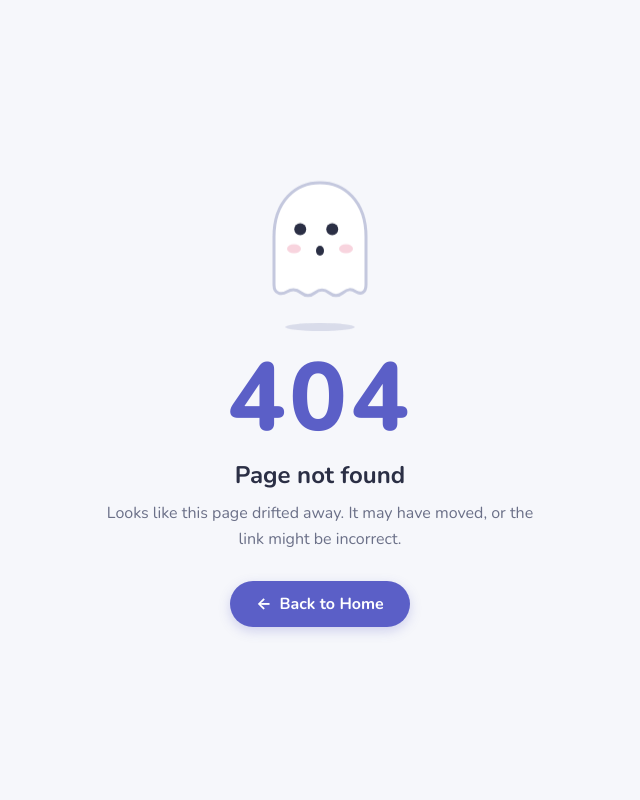
After one commit to ranjitachari5/django-blog, a Django app: template templates/404.html in a window 1280 px wide. The commit adds this page. Shown: the whole page, without its empty margins (320-960 px from the left). Run offline with Django 5.2, Linux system fonts and the light colour scheme; the template is opened without the code that fills it, so the values that code supplies are empty.

Commit message:
Made a template for 404 not found error

```diff
--- a/blog_main/settings.py
+++ b/blog_main/settings.py
@@ -23,9 +23,9 @@ BASE_DIR = Path(__file__).resolve().parent.parent
 SECRET_KEY = 'django-insecure-fxrz%dzun!k!-p!=ov3gw*87jfwn)f-!v!!5_*v&9!y3cyt4#f'
 
 # SECURITY WARNING: don't run with debug turned on in production!
-DEBUG = True
+DEBUG = False
 
-ALLOWED_HOSTS = []
+ALLOWED_HOSTS = ['*']
 
 
 # Application definition
--- a/blogs/views.py
+++ b/blogs/views.py
@@ -9,6 +9,6 @@ def posts_by_category(request,category_id):
     try:
         category = get_object_or_404(Category, id=category_id)
     except:
-        return redirect('home')
+        return redirect('404.html')
     context={"posts":posts,"category":category,"categories":categories}
     return render(request,'post_by_category.html',context)
--- /dev/null
+++ b/templates/404.html
@@ -0,0 +1,123 @@
+<!doctype html>
+<html lang="en">
+<head>
+<meta charset="utf-8">
+<meta name="viewport" content="width=device-width, initial-scale=1">
+<title>404 - Page Not Found</title>
+<link rel="preconnect" href="https://fonts.googleapis.com">
+<link rel="preconnect" href="https://fonts.gstatic.com" crossorigin>
+<link href="https://fonts.googleapis.com/css2?family=Nunito:wght@400;600;700;800&display=swap" rel="stylesheet">
+<style>
+  :root {
+    --bg: #f6f7fb;
+    --ink: #2b2f45;
+    --muted: #6b7088;
+    --accent: #5b5fc7;
+    --accent-dark: #4a4eb3;
+    --line: #d9dcea;
+  }
+  * { box-sizing: border-box; margin: 0; padding: 0; }
+  body {
+    font-family: "Nunito", system-ui, -apple-system, "Segoe UI", sans-serif;
+    color: var(--ink);
+    background: var(--bg);
+    min-height: 100vh;
+    display: grid;
+    place-items: center;
+    padding: 32px 24px;
+  }
+  main { text-align: center; max-width: 440px; }
+
+  .ghost-wrap { position: relative; width: 120px; margin: 0 auto 8px; }
+  .ghost { width: 100%; display: block; animation: float 3.2s ease-in-out infinite; }
+  .shadow {
+    width: 70px; height: 8px; margin: 10px auto 0;
+    background: var(--line); border-radius: 50%;
+    animation: shadow 3.2s ease-in-out infinite;
+  }
+  @keyframes float { 0%, 100% { transform: translateY(0); } 50% { transform: translateY(-10px); } }
+  @keyframes shadow { 0%, 100% { transform: scale(1); opacity: 1; } 50% { transform: scale(.75); opacity: .6; } }
+  .blink { transform-origin: center; transform-box: fill-box; animation: blink 5s infinite; }
+  @keyframes blink { 0%, 94%, 100% { transform: scaleY(1); } 97% { transform: scaleY(.1); } }
+
+  .code {
+    font-size: clamp(64px, 16vw, 96px);
+    font-weight: 800;
+    letter-spacing: 4px;
+    color: var(--accent);
+    line-height: 1;
+    margin-top: 20px;
+  }
+  h1 { font-size: 24px; font-weight: 700; margin-top: 12px; }
+  p { font-size: 16px; line-height: 1.6; color: var(--muted); margin: 10px auto 0; }
+
+  .home-btn {
+    display: inline-flex; align-items: center; gap: 8px;
+    margin-top: 28px; padding: 12px 26px;
+    font-family: inherit; font-size: 16px; font-weight: 700;
+    color: #fff; background: var(--accent);
+    text-decoration: none; border-radius: 999px;
+    transition: background .2s ease, transform .2s ease, box-shadow .2s ease;
+    box-shadow: 0 4px 12px rgba(91, 95, 199, .25);
+  }
+  .home-btn:hover { background: var(--accent-dark); transform: translateY(-2px); box-shadow: 0 6px 16px rgba(91, 95, 199, .3); }
+  .home-btn:active { transform: translateY(0); }
+  .home-btn:focus-visible { outline: 3px solid var(--accent); outline-offset: 3px; }
+  .home-btn .arrow { transition: transform .2s ease; }
+  .home-btn:hover .arrow { transform: translateX(-3px); }
+
+  @media (prefers-reduced-motion: reduce) {
+    *, *::before, *::after { animation: none !important; transition: none !important; }
+  }
+</style>
+</head>
+<body>
+  <main>
+    <div class="ghost-wrap" aria-hidden="true">
+      <svg class="ghost" viewBox="0 0 120 140" xmlns="http://www.w3.org/2000/svg">
+        <path d="M14 64 C14 28 36 10 60 10 C84 10 106 28 106 64 L106 112
+                 C106 120 101 122 96 119 C91 116 88 116 83 120
+                 C78 124 74 124 69 120 C64 116 60 116 55 120
+                 C50 124 46 124 41 120 C36 116 32 116 27 119
+                 C22 122 14 122 14 112 Z"
+              fill="#ffffff" stroke="#c4c8de" stroke-width="3" stroke-linejoin="round"/>
+        <g class="blink">
+          <circle cx="44" cy="58" r="6" fill="#2b2f45"/>
+          <circle cx="76" cy="58" r="6" fill="#2b2f45"/>
+        </g>
+        <ellipse cx="34" cy="76" rx="7" ry="4.5" fill="#f4b8c8" opacity=".6"/>
+        <ellipse cx="86" cy="76" rx="7" ry="4.5" fill="#f4b8c8" opacity=".6"/>
+        <ellipse cx="60" cy="78" rx="4" ry="5" fill="#2b2f45"/>
+      </svg>
+      <div class="shadow"></div>
+    </div>
+
+    <div class="code">404</div>
+    <h1>Page not found</h1>
+    <p>Looks like this page drifted away. It may have moved, or the link might be incorrect.</p>
+
+    <a class="home-btn" href="/"><span class="arrow">←</span> Back to Home</a>
+  </main>
+
+<script>
+  // Eyes gently follow the pointer
+  (function () {
+    var eyes = document.querySelectorAll('.blink circle');
+    var svg = document.querySelector('.ghost');
+    if (!svg || window.matchMedia('(prefers-reduced-motion: reduce)').matches) return;
+    var base = [[44, 58], [76, 58]];
+    window.addEventListener('pointermove', function (e) {
+      var r = svg.getBoundingClientRect();
+      var dx = e.clientX - (r.left + r.width / 2);
+      var dy = e.clientY - (r.top + r.height * 0.45);
+      var d = Math.hypot(dx, dy) || 1;
+      var m = Math.min(4, d / 40);
+      eyes.forEach(function (el, i) {
+        el.setAttribute('cx', base[i][0] + (dx / d) * m);
+        el.setAttribute('cy', base[i][1] + (dy / d) * m);
+      });
+    });
+  })();
+</script>
+</body>
+</html>
--- a/templates/home.html
+++ b/templates/home.html
@@ -45,7 +45,7 @@
         style="background-image: url('{{ post.featured_img.url }}'); background-blend-mode: overlay;background-size:cover;"
       >
         <div class="col-md-8 px-0">
-          <h1 class="display-5 sans-serif">{{post.title}}</h1>
+          <h1 class="display-5 text-white sans-serif">{{post.title}}</h1>
           <p class="lead my-3">{{post.short_description}}</p>
           <p class="lead mb-0">
             <a href="#" class="text-white font-weight-bold"
```
